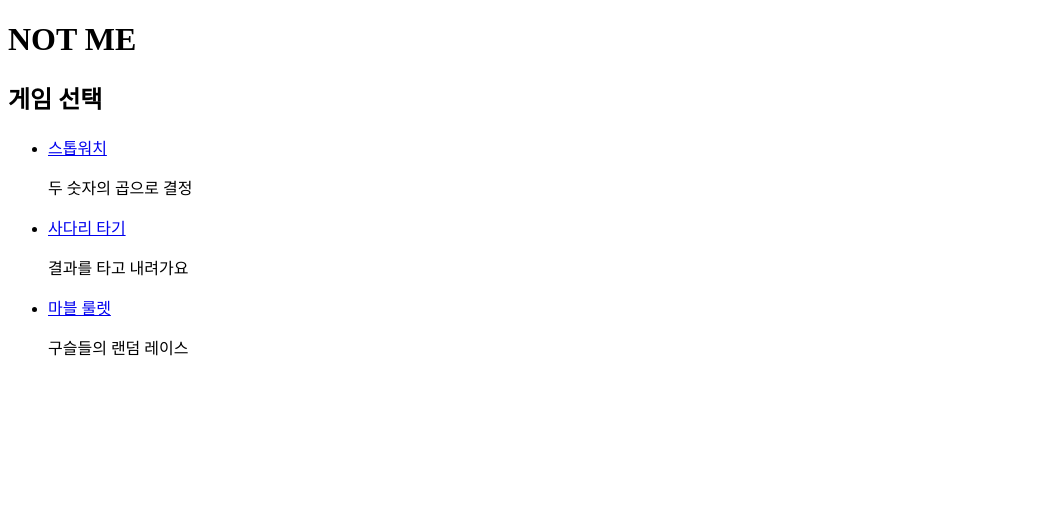
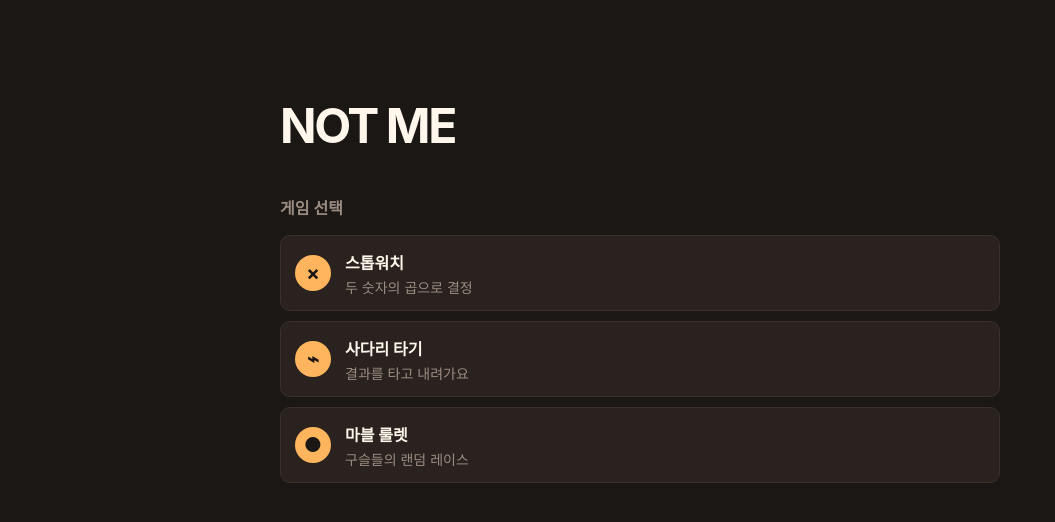
Before and after one commit to guiyoung2/NotMe, a React (Vite) app: page / in a window 1280 px wide. Shown: the top 522 px of the page, without its empty margins (0-1055 px from the left). Built offline with nearby package versions, Linux system fonts and the light colour scheme.

Commit message:
웜 다크 공통 게임 셸 구현

```diff
--- a/package.json
+++ b/package.json
@@ -19,6 +19,7 @@
   "devDependencies": {
     "@testing-library/jest-dom": "^7.0.1",
     "@testing-library/react": "^16.3.3",
+    "@testing-library/user-event": "^14.6.7",
     "@types/react": "^19.2.18",
     "@types/react-dom": "^19.2.7",
     "@vitejs/plugin-react": "^6.1.1",
--- /dev/null
+++ b/src/app/GameShell.tsx
@@ -0,0 +1,69 @@
+import type { JSX, ReactNode } from 'react';
+import { useState } from 'react';
+import { useNavigate } from 'react-router-dom';
+
+type GameShellProps = {
+  title: string;
+  dirty: boolean;
+  onReset: () => void;
+  children: ReactNode;
+};
+
+type ConfirmationAction = 'home' | 'reset' | null;
+
+export function GameShell({ title, dirty, onReset, children }: GameShellProps): JSX.Element {
+  const navigate = useNavigate();
+  const [confirmationAction, setConfirmationAction] = useState<ConfirmationAction>(null);
+  const isHomeConfirmation = confirmationAction === 'home';
+  const dialogTitle = isHomeConfirmation ? '현재 게임을 종료할까요?' : '현재 게임을 초기화할까요?';
+
+  function handleHome() {
+    if (dirty) {
+      setConfirmationAction('home');
+      return;
+    }
+
+    navigate('/');
+  }
+
+  function handleConfirm() {
+    if (confirmationAction === 'home') {
+      onReset();
+      navigate('/');
+    }
+
+    if (confirmationAction === 'reset') {
+      onReset();
+    }
+
+    setConfirmationAction(null);
+  }
+
+  return (
+    <div className="app">
+      <div className="app__content game-shell">
+        <header className="game-shell__header">
+          <button type="button" onClick={handleHome}>홈으로</button>
+          <h1>{title}</h1>
+          <button type="button" onClick={() => setConfirmationAction('reset')}>초기화</button>
+        </header>
+        <main className="game-shell__main">{children}</main>
+      </div>
+
+      {confirmationAction && (
+        <div className="dialog-backdrop">
+          <section className="dialog" role="dialog" aria-modal="true" aria-labelledby="confirmation-title">
+            <h2 id="confirmation-title">{dialogTitle}</h2>
+            <p>{isHomeConfirmation ? '진행 중인 내용은 사라집니다.' : '현재 게임을 처음부터 다시 시작합니다.'}</p>
+            <div className="dialog__actions">
+              <button type="button" onClick={() => setConfirmationAction(null)}>취소</button>
+              <button type="button" className="button--accent" onClick={handleConfirm}>
+                {isHomeConfirmation ? '종료' : '초기화'}
+              </button>
+            </div>
+          </section>
+        </div>
+      )}
+    </div>
+  );
+}
--- a/src/app/HomePage.tsx
+++ b/src/app/HomePage.tsx
@@ -9,17 +9,24 @@ const games = [
 
 export function HomePage(): JSX.Element {
   return (
-    <main>
+    <main className="app">
+      <div className="app__content home-page">
         <h1>NOT ME</h1>
         <h2>게임 선택</h2>
-      <ul>
-        {games.map((game) => (
+        <ul className="game-list">
+          {games.map((game, index) => (
             <li key={game.to}>
-            <Link to={game.to}>{game.title}</Link>
-            <p>{game.description}</p>
+              <Link className="game-list__link" to={game.to}>
+                <span className="game-list__icon" aria-hidden="true">{['×', '⌁', '●'][index]}</span>
+                <span>
+                  <strong>{game.title}</strong>
+                  <span>{game.description}</span>
+                </span>
+              </Link>
             </li>
           ))}
         </ul>
+      </div>
     </main>
   );
 }
--- a/src/app/PlaceholderGamePage.tsx
+++ b/src/app/PlaceholderGamePage.tsx
@@ -1,4 +1,5 @@
 import type { JSX } from 'react';
+import { GameShell } from './GameShell';
 
 type PlaceholderGamePageProps = {
   title: string;
@@ -6,8 +7,8 @@ type PlaceholderGamePageProps = {
 
 export function PlaceholderGamePage({ title }: PlaceholderGamePageProps): JSX.Element {
   return (
-    <main>
-      <h1>{title}</h1>
-    </main>
+    <GameShell title={title} dirty={false} onReset={() => {}}>
+      <p className="placeholder-game">게임을 준비하고 있어요.</p>
+    </GameShell>
   );
 }
--- a/src/app/styles.css
+++ b/src/app/styles.css
@@ -0,0 +1,79 @@
+:root {
+  --color-bg: #1b1715;
+  --color-surface: #29221e;
+  --color-border: #3b302a;
+  --color-text: #fff7eb;
+  --color-muted: #9c8d82;
+  --color-accent: #ffb55e;
+  color: var(--color-text);
+  background: var(--color-bg);
+  font-family: Inter, Pretendard, -apple-system, BlinkMacSystemFont, "Segoe UI", sans-serif;
+}
+
+* { box-sizing: border-box; }
+
+body { margin: 0; min-width: 320px; background: var(--color-bg); }
+
+button, a, input { min-height: 44px; }
+
+button {
+  border: 1px solid var(--color-border);
+  border-radius: 8px;
+  padding: 0 14px;
+  color: var(--color-text);
+  background: var(--color-surface);
+  font: inherit;
+  cursor: pointer;
+}
+
+button:focus-visible, a:focus-visible, input:focus-visible { outline: 3px solid var(--color-accent); outline-offset: 3px; }
+
+.app { min-height: 100dvh; padding: env(safe-area-inset-top) 16px env(safe-area-inset-bottom); }
+
+.app__content { width: min(100%, 720px); margin: 0 auto; }
+
+.home-page { padding-top: clamp(48px, 12vh, 112px); }
+
+h1, h2, p { margin: 0; }
+
+h1 { font-size: clamp(2rem, 8vw, 3rem); letter-spacing: -0.05em; }
+
+h2 { margin-top: 40px; font-size: 1rem; font-weight: 600; color: var(--color-muted); }
+
+.game-list { display: grid; gap: 10px; margin: 16px 0 0; padding: 0; list-style: none; }
+
+.game-list__link {
+  display: flex;
+  align-items: center;
+  gap: 14px;
+  min-height: 76px;
+  padding: 12px 14px;
+  border: 1px solid var(--color-border);
+  border-radius: 10px;
+  color: inherit;
+  background: var(--color-surface);
+  text-decoration: none;
+}
+
+.game-list__icon { display: grid; width: 36px; height: 36px; place-items: center; border-radius: 50%; color: var(--color-bg); background: var(--color-accent); font-size: 1.25rem; font-weight: 700; }
+
+.game-list__link strong, .game-list__link span span { display: block; }
+.game-list__link span span { margin-top: 3px; color: var(--color-muted); font-size: 0.875rem; }
+
+.game-shell { padding-top: 16px; }
+.game-shell__header { display: grid; grid-template-columns: minmax(76px, 1fr) auto minmax(76px, 1fr); align-items: center; gap: 10px; }
+.game-shell__header h1 { font-size: 1.25rem; text-align: center; }
+.game-shell__header button:last-child { justify-self: end; }
+.game-shell__main { padding-top: 32px; }
+.placeholder-game { color: var(--color-muted); }
+
+.dialog-backdrop { position: fixed; inset: 0; display: grid; place-items: end center; padding: 16px; background: rgb(0 0 0 / 0.56); }
+.dialog { width: min(100%, 420px); padding: 24px; border: 1px solid var(--color-border); border-radius: 14px; background: var(--color-surface); }
+.dialog h2 { margin: 0; color: var(--color-text); }
+.dialog p { margin-top: 10px; color: var(--color-muted); line-height: 1.5; }
+.dialog__actions { display: flex; justify-content: end; gap: 8px; margin-top: 24px; }
+.button--accent { border-color: var(--color-accent); color: var(--color-bg); background: var(--color-accent); }
+
+@media (min-width: 640px) {
+  .dialog-backdrop { place-items: center; }
+}
```
Also changed, not shown: 2 other files (tests, documents, lock files or other folders). Lines whose indentation alone changed are shown as unchanged.
